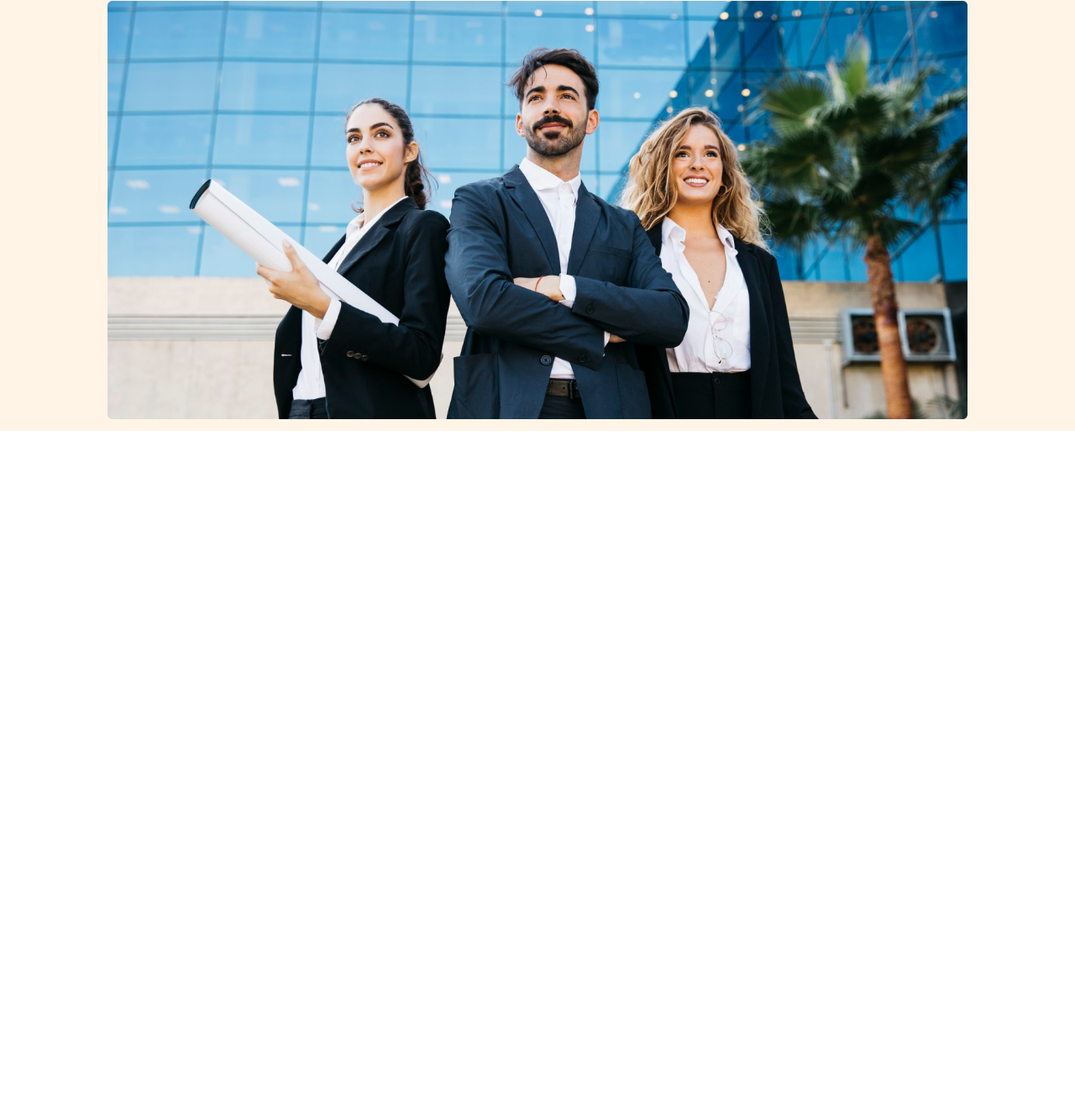
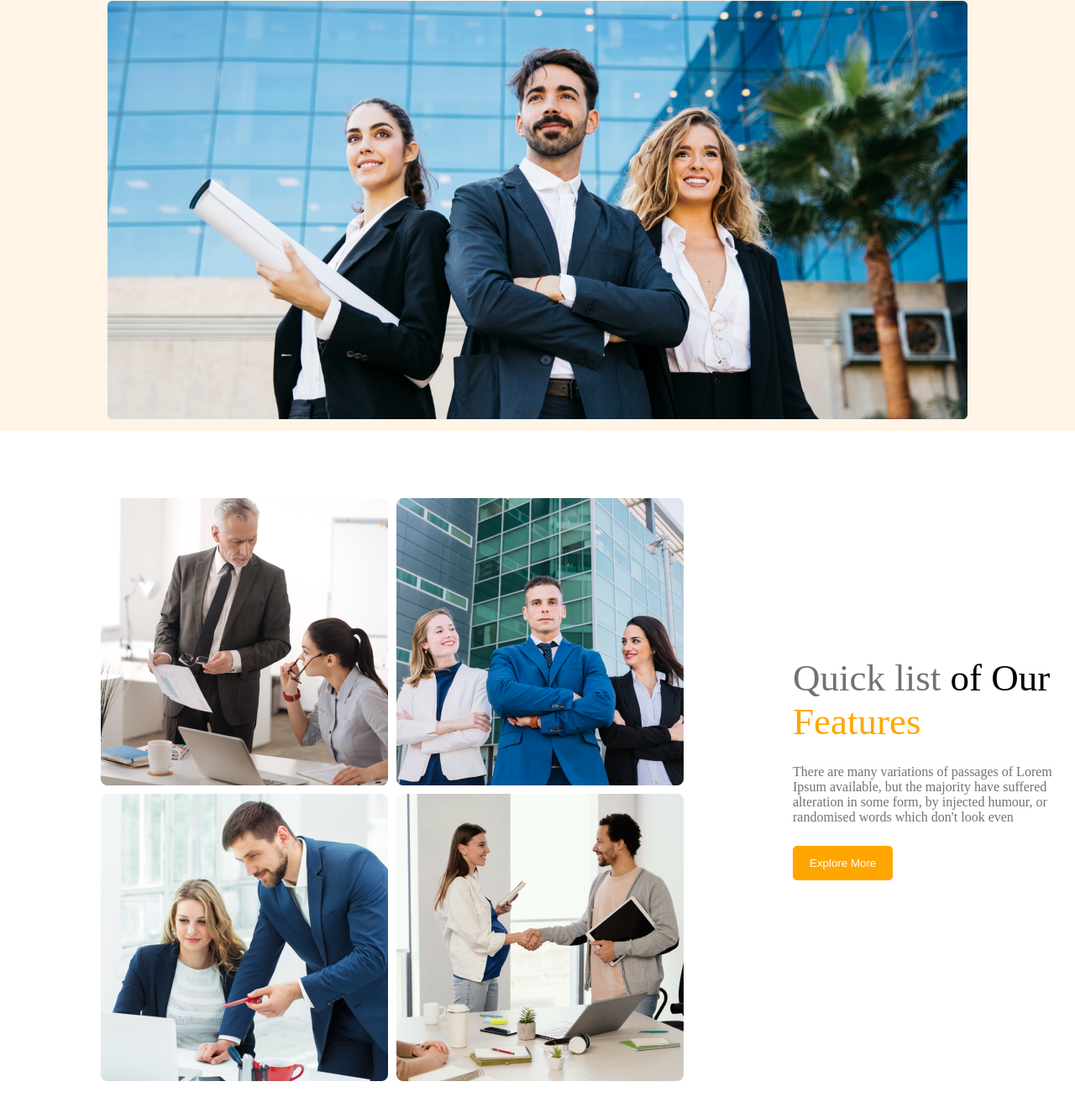
Before and after one commit to U-Hasan/g3-architect-portfolio, a plain HTML site: page index.html in a window 1280 px wide. Shown: the part 431-1756 px from the top of the page at 84% size. Before the commit the page ends 944 px from the top, so only its background shows below. Drawn offline with Linux system fonts and the light colour scheme.

Commit message:
features section added

```diff
--- a/index.html
+++ b/index.html
@@ -1,5 +1,6 @@
 <!DOCTYPE html>
 <html lang="en">
+
 <head>
     <meta charset="UTF-8">
     <meta http-equiv="X-UA-Compatible" content="IE=edge">
@@ -12,6 +13,7 @@
     <!-- css style  -->
     <link rel="stylesheet" href="styles/styles.css">
 </head>
+
 <body>
     <!-- header section start  -->
     <header class="header-section">
@@ -32,21 +34,39 @@
         <section class="banner-content">
             <h1 class="banner-title">Brand New <br>
                 Group of Architects</h1>
-                <p class="title-comment">There are many variations of passages of Lorem Ipsum available, but the majority have suffered alteration in <br> some form, by injected humour, or randomised words which  don't look even</p>
+            <p class="title-comment">There are many variations of passages of Lorem Ipsum available, but the majority
+                have suffered alteration in <br> some form, by injected humour, or randomised words which don't look
+                even</p>
             <button class="btn-primary">Explore More</button>
             <div class="banner">
                 <img src="images/banner.png" alt="">
             </div>
         </section>
-
     </header>
     <!-- header end  -->
     <main>
-
+        <!-- team container section  -->
+        <section class="team-container">
+            <div class="team-photo">
+                <div class="photo-size"> <img src="images/team1.png" alt=""></div>
+                <div class="photo-size"> <img src="images/team2.png" alt=""></div>
+                <div class="photo-size"> <img src="images/team3.png" alt=""></div>
+                <div class="photo-size"> <img src="images/team4.png" alt=""></div>
+            </div>
+            <div class="team-content">
+                <h2 class="team-title"> <span class="team-title-gray">Quick list </span><span
+                        class="team-title-black">of Our</span><span class="team-title-orange"> <br> Features</span></h2>
+                <p class="title-comment">There are many variations of passages of Lorem Ipsum available, but the
+                    majority have suffered alteration in some form, by injected humour, or randomised words which don't
+                    look even</p>
+                <button class="btn-primary">Explore More</button>
+            </div>
+        </section>
     </main>
     <!-- footer section  -->
     <footer>
 
     </footer>
 </body>
+
 </html>
--- a/styles/styles.css
+++ b/styles/styles.css
@@ -10,9 +10,10 @@
  /* ---------------
  header style
  -------------------  */
- .header-section{
+ .header-section {
      background: rgba(255, 144, 14, 0.1);
  }
+
  .navigation-tool {
      display: flex;
      justify-content: space-between;
@@ -45,18 +46,61 @@
      font-weight: 400;
      font-size: 16px;
      color: #727272;
-     margin: 25px;
+     margin: 25px 0;
  }
- .btn-primary{
-    background-color: orange ;
+
+ .btn-primary {
+     background-color: orange;
      padding: 13px 20px;
      color: #FFFFFF;
      border: none;
      border-radius: 5px;
      margin-bottom: 50px;
  }
- .banner img{
+
+ .banner img {
      width: 80%;
-    height:60%;
+     height: 60%;
      margin-bottom: 10px;
  }
+
+ /*--------------------
+  team container style
+  ----------------------------  */
+ .team-container {
+     display: flex;
+     align-items: center;
+     gap: 10px;
+ }
+
+ .team-photo {
+     display: grid;
+     grid-template-columns: repeat(2, 1fr);
+     gap: 10px;
+     margin: 80px 120px;
+ }
+ .photo-size{
+   width: 342px;
+   height: 342px;
+ }
+
+ .photo-size img {
+    width: 100%;
+    height: 100%;
+ }
+ /*---------------
+   team content
+  ----------------- */
+ .team-title {
+     font-weight: 500;
+     font-size: 45px;
+ }
+ .team-title-gray{
+    color: #727272;
+ }
+ .team-title-black{
+    color: black;
+ }
+ .team-title-orange{
+    color: orange;
+ }
```
Lines whose indentation alone changed are shown as unchanged.
